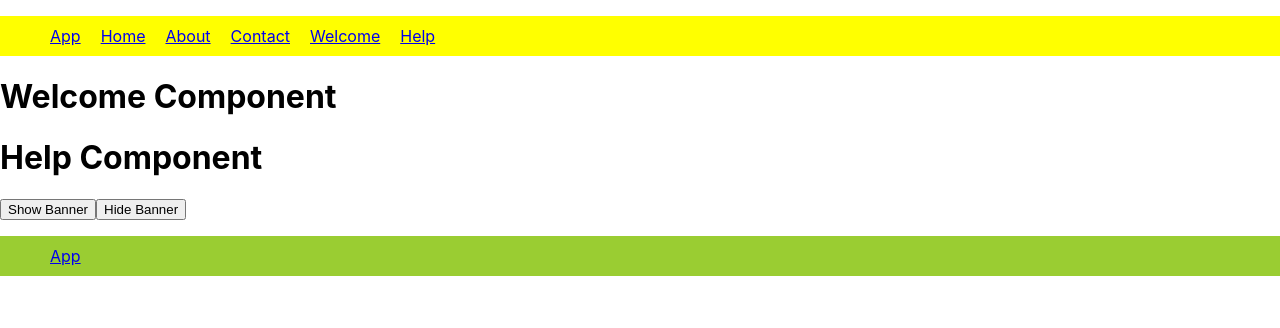
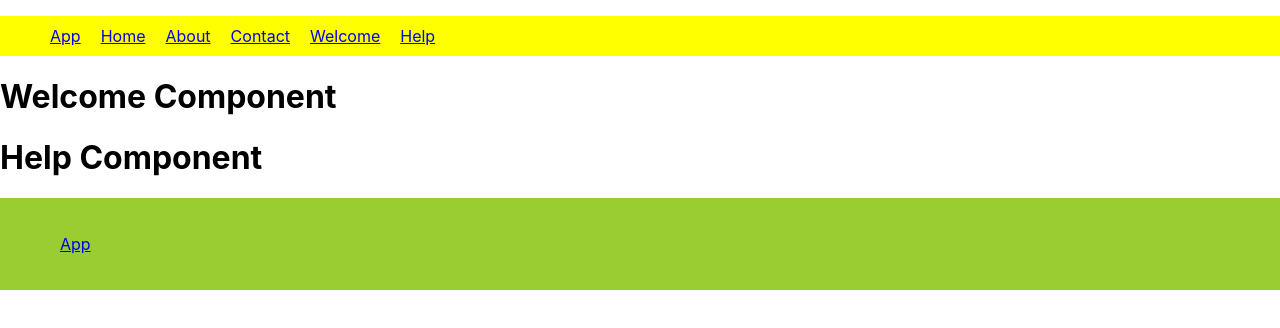
Before and after one commit to Ashishkvs/React-Project, a React (Create React App) app: page / in a window 1280 px wide. Shown: the top 328 px of the page. Built offline with nearby package versions, Linux system fonts and the light colour scheme.

Commit message:
local clutter

```diff
--- a/src/App.js
+++ b/src/App.js
@@ -1,9 +1,41 @@
 import './App.css';
+import Welcome from './page/Welcome'
+import { BrowserRouter, Routes, Route } from 'react-router-dom';
+import { About } from './page/About';
+import { Home } from './page/Home';
+import { Contact } from './page/Contact';
+import { NotFound } from './page/NotFound';
+import { Help } from './page/Help';
+import { Navigation } from './page/Navigation';
+import { Footer } from './page/Footer';
+import { NavContext } from './page/NavContext';
 
 function App() {
+
+
+  let isEnable = true;
+  function appNavFunction() {
+
+  }
   return (
     <>
-    <h1>App.js</h1>
+      <NavContext.Provider value={{ isEnable, appNavFunction }}>
+        <Navigation />
+
+        <BrowserRouter>
+          <Routes>
+            <Route path="/" element={<Welcome />} />
+            <Route path="/welcome" element={<Welcome />} />
+            {/* //TODO  fix duplicate routing issue */}
+            <Route path="/about" element={<About />} />
+            <Route path="/home" element={<Home />} />
+            <Route path="/contact" element={<Contact />} />
+            <Route path="/help" element={<Help />} />
+            <Route path="*" element={<NotFound />} />
+          </Routes>
+        </BrowserRouter>
+      <Footer />
+      </NavContext.Provider>
 
     </>
   );
--- a/src/css/Footer.css
+++ b/src/css/Footer.css
@@ -1,5 +1,6 @@
 .footer-nav{
     background-color: yellowgreen;
+    padding:10px;
 }
 .footer-nav ul {
     list-style: none;
--- a/src/index.js
+++ b/src/index.js
@@ -1,38 +1,15 @@
 import React from 'react';
 import ReactDOM from 'react-dom/client';
 import reportWebVitals from './reportWebVitals';
+import App from './App';
 
 import './index.css';
-import Welcome from './page/Welcome'
-import { BrowserRouter, Routes, Route } from 'react-router-dom';
-import { About } from './page/About';
-import { Home } from './page/Home';
-import { Contact } from './page/Contact';
-import { NotFound } from './page/NotFound';
-import { Help } from './page/Help';
-import { Navigation } from './page/Navigation';
-import { Footer } from './page/Footer';
+
 
 const root = ReactDOM.createRoot(document.getElementById('root'));
 root.render(
   <React.StrictMode>
-    <Navigation />
-
-    <BrowserRouter>
-      <Routes>
-        <Route path="/" element={<Welcome />} />
-        <Route path="/welcome" element={<Welcome />} />
-         {/* //TODO  fix duplicate routing issue */}
-        <Route path="/about" element={<About />} />
-        <Route path="/home" element={<Home />} />
-        <Route path="/contact" element={<Contact />} />
-        <Route path="/help" element={<Help />} />
-        <Route path="*" element={<NotFound />} />
-      </Routes>
-    </BrowserRouter>
-
-    <Footer />
-
+   <App/>
 
   </React.StrictMode>
 );
--- a/src/page/About.js
+++ b/src/page/About.js
@@ -1,7 +1,8 @@
-
+import Post from "./Post"
 export function About() {
     return (<>
         <h1>About Component</h1>
+        <Post title={'About'} />
 
     </>)
 }
--- a/src/page/Contact.js
+++ b/src/page/Contact.js
@@ -1,5 +1,8 @@
+import Post from "./Post"
 export function Contact() {
     return (<>
-        <h1>Contact Component</h1>
-    </>)
+            <h1>Contact Component</h1>
+            <Post title={'Contact'} data={'My Data'}  />
+
+        </>)
 }
--- a/src/page/Footer.js
+++ b/src/page/Footer.js
@@ -1,9 +1,20 @@
 import '../css/Footer.css'
-export function Footer(){
-    return(<>
-     <ul className='footer-nav'>
-            <li><a href="/">App</a></li>
+import { useContext } from 'react';
+import { NavContext } from './NavContext'
+export function Footer() {
+    const {showBanner,setShowBanner} = useContext(NavContext);
+    console.log("showBanner", showBanner);
 
-        </ul>
+
+
+    return (<>
+        <div className='footer-nav'>
+            <ul >
+                <li><a href="/">App</a></li>
+
+            {showBanner && <h1>Show banner is enable</h1>}
+            </ul>
+
+        </div>
     </>)
 }
--- a/src/page/Help.js
+++ b/src/page/Help.js
@@ -1,6 +1,9 @@
+
 
 export function Help() {
+
     return (<>
+
         <h1>Help Component</h1>
     </>)
 }
--- /dev/null
+++ b/src/page/NavContext.js
@@ -0,0 +1,6 @@
+import { createContext} from "react";
+
+
+// const {showBanner,setShowBanner} = useContext(null);
+
+export const NavContext = createContext(null);
--- /dev/null
+++ b/src/page/Post.js
@@ -0,0 +1,7 @@
+const Post =({title,data}) =>{
+    return(<>
+    <h1>Hi i am {title} post !!</h1>
+    <h1>{data}</h1>
+    </>)
+}
+export default Post;
--- a/src/page/Welcome.js
+++ b/src/page/Welcome.js
@@ -1,33 +1,23 @@
+import { useState } from "react";
 import { Banner } from "./Banner";
 import { Help } from "./Help";
 
 export default function Welcome() {
 
-  let showBanner = false;
+  // let showBanner = true;
+  const [showBanner,setShowBanner] = useState(false);
 
   let component = <Help/>
   if (showBanner === true) {
     component = <Banner />
   }
 
-  function handleBanner(enableBanner) {
-    console.log("handleBanner",enableBanner);
-
-    if (enableBanner) {
-      showBanner = true;
-    } else {
-      showBanner = false;
-    }
 
 
-    console.log("showBanner",showBanner);
-  }
   return (<>
     <h1>Welcome Component</h1>
     {component}
 
-     <button onClick={() => handleBanner(true)}>Show Banner</button>
-    <button onClick={() => handleBanner(false)}>Hide Banner</button>
 
 
   </>)
```
